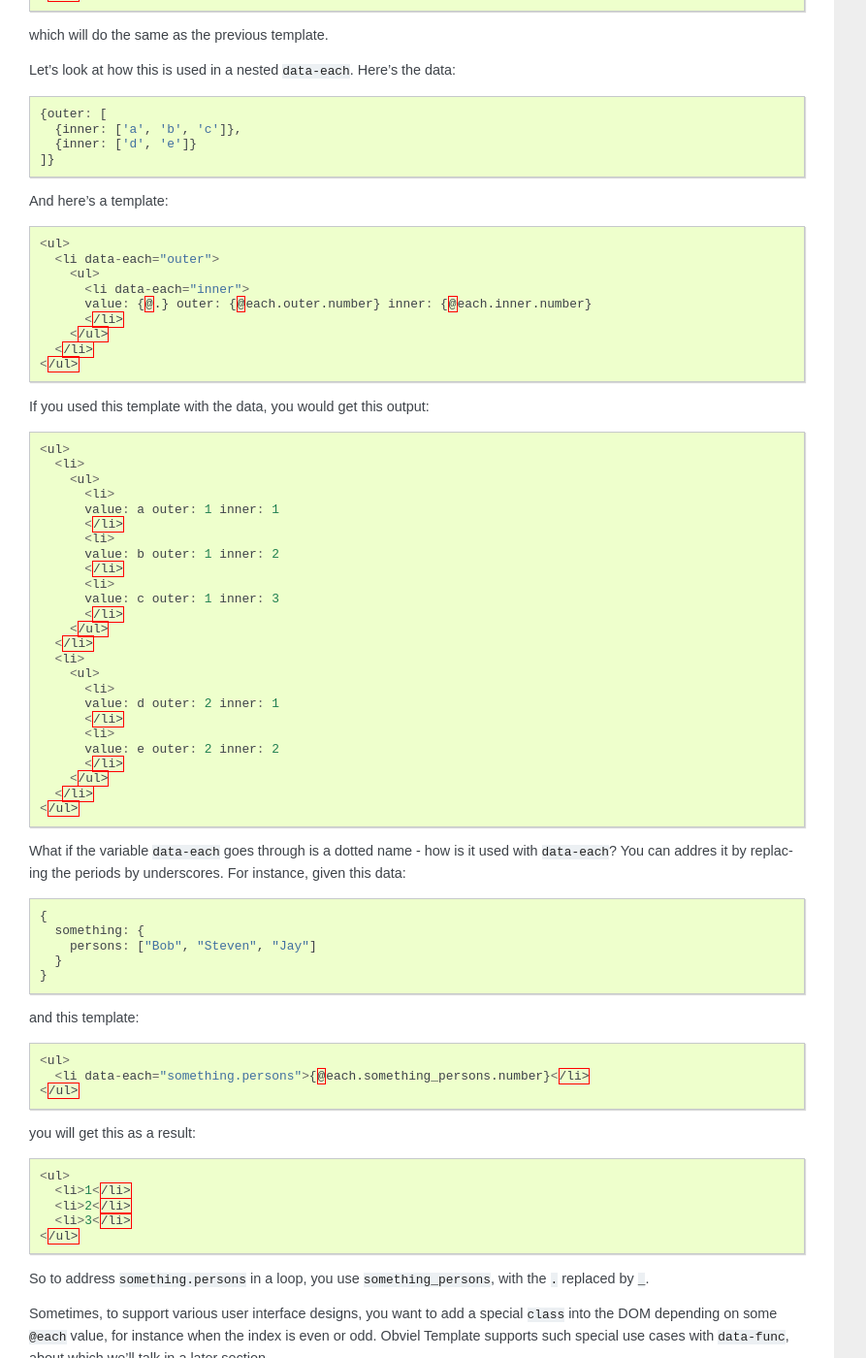
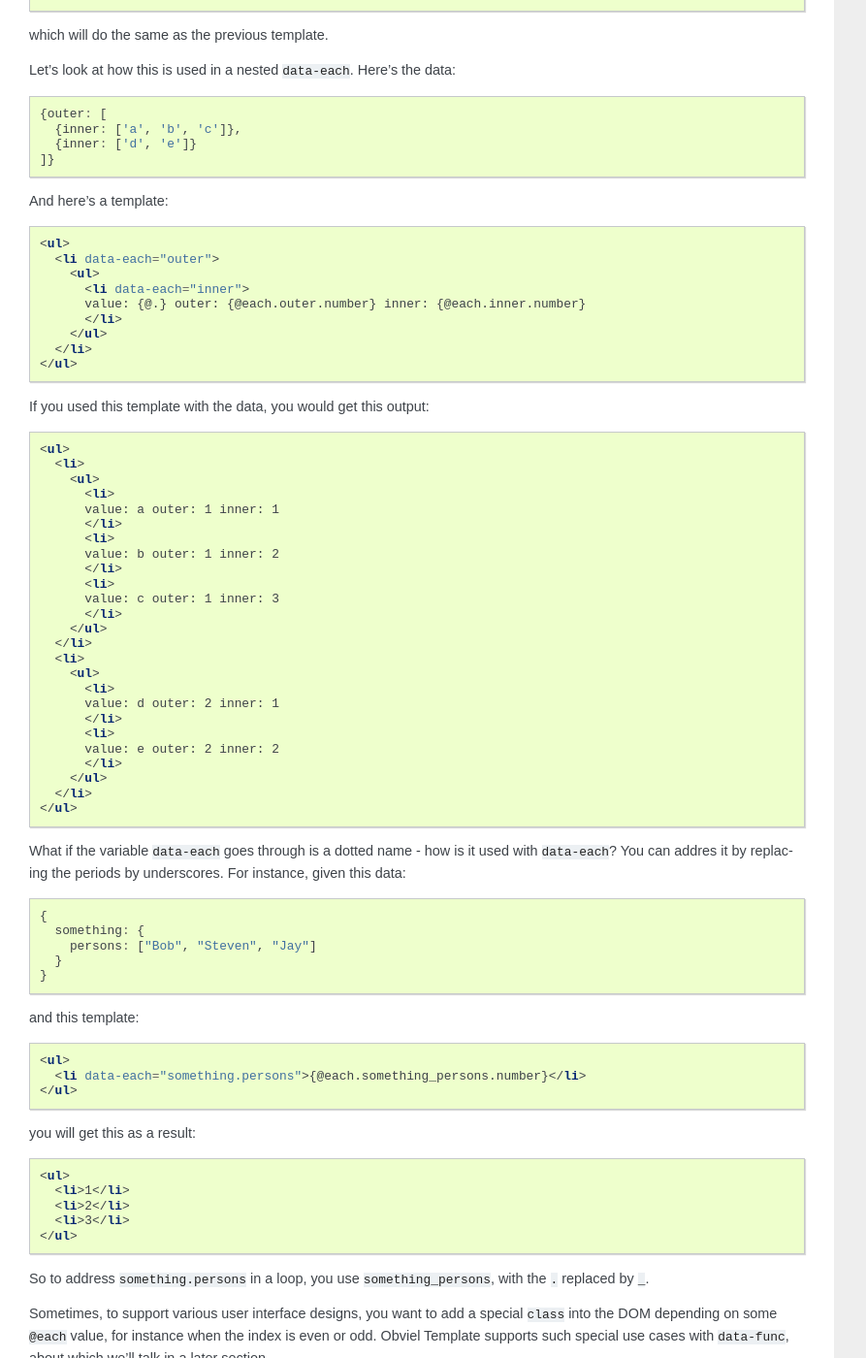
Before and after one commit to obviel/obviel, a Sphinx documentation site: the page built from doc/template.txt, in a window 1280 px wide and 1400 px high, scrolled down 5261 px. Shown: the whole window at 97% size, without its empty margins (0-893 px from the left). Built offline with Sphinx 7.4.7, drawn with Linux system fonts in a browser that asks for light colours; some of the changed text lies outside the part shown.

Commit message:
Syntax highlighting in template doc.

```diff
--- a/doc/template.txt
+++ b/doc/template.txt
@@ -33,7 +35,9 @@ in text. It looks like this::
   <p>{content}</p>
 
 If you combine that template with a JavaScript object with the
-following structure::
+following structure:
+
+.. code-block:: javascript
 
   {
     content: "Hello world!"
@@ -50,7 +54,9 @@ error and the template will fail with a ``RenderError`` exception.
 Dotted names in variables
 -------------------------
 
-Objects can be nested::
+Objects can be nested:
+
+.. code-block:: javascript
 
   {
     a: {
@@ -82,7 +88,9 @@ means "the current object". This can be useful for debugging
 templates: you can see what the current object is somewhere. The
 current object will be serialized to JSON into the rendered template.
 
-Consider this data::
+Consider this data:
+
+.. code-block:: javascript
 
   {
     title: "Foo"
@@ -106,7 +114,9 @@ Rendering the template with the data will result in this::
 -------------------------------
 
 You can change the object in which variables are found with the
-``data-with`` directive. Given the same nested structure as before::
+``data-with`` directive. Given the same nested structure as before:
+
+.. code-block:: javascript
 
   {
     a: {
@@ -165,7 +175,9 @@ Consider this template::
   <p data-if="person">Hello {person.name}!</p>
   <p data-if="!person">{person.name} is not present</p>
 
-Here's a data structure with ``person`` present::
+Here's a data structure with ``person`` present:
+
+.. code-block:: javascript
 
   {
     person: {
@@ -177,7 +189,9 @@ rendering the template will result in this::
 
   <p>Hello Evan!</p>
 
-but if you have a data structure without ``person`` present, such as this::
+but if you have a data structure without ``person`` present, such as this:
+
+.. code-block:: javascript
 
   {
 
@@ -191,7 +205,9 @@ the template will render like this::
 ----------------------------
 
 If you point to an array with ``data-each``, it will render each entry
-in the array into the DOM. So with a data structure like this::
+in the array into the DOM. So with a data structure like this:
+
+.. code-block:: javascript
 
   {
     persons: [
@@ -222,7 +238,9 @@ Note that ``data-each`` changes the scope (like
 variables are looked up to each entry in the array, one by one.
 
 If the array is empty, nothing will be rendered at all. So, this
-data::
+data:
+
+.. code-block:: javascript
 
   {
     persons: [
@@ -235,7 +253,9 @@ will result in this::
   </ul>
 
 You can use the special variable ``@.`` to render simple arrays where
-each item is not an object in itself. For instance::
+each item is not an object in itself. For instance:
+
+.. code-block:: javascript
 
   {
     persons: [
@@ -297,7 +317,9 @@ through, in this example ``persons``::
 
 which will do the same as the previous template.
 
-Let's look at how this is used in a nested ``data-each``. Here's the data::
+Let's look at how this is used in a nested ``data-each``. Here's the data:
+
+.. code-block:: javascript
 
   {outer: [
     {inner: ['a', 'b', 'c']},
@@ -346,7 +368,9 @@ If you used this template with the data, you would get this output::
 
 What if the variable ``data-each`` goes through is a dotted name - how
 is it used with ``data-each``? You can addres it by replacing the
-periods by underscores. For instance, given this data::
+periods by underscores. For instance, given this data:
+
+.. code-block:: javascript
 
   {
     something: {
@@ -381,7 +405,9 @@ Nested scoping
 --------------
 
 Values in outer scopes are available for variables in inner
-scopes. Consider this structure of objects::
+scopes. Consider this structure of objects:
+
+.. code-block:: javascript
 
   {
    a: {
@@ -405,7 +431,9 @@ In the scope ``a``, we can still access ``c`` and ``d`` (and even
  <p data-with="a">b in a in scope a: {a.a.b}</p>
 
 But if you redefine a name in an inner scope, you cannot access the
-value in the outer scope::
+value in the outer scope:
+
+.. code-block:: javascript
 
   {
     a: {
@@ -423,7 +451,9 @@ will therefore get you::
 ``data-view``
 -------------
 
-Consider the following data::
+Consider the following data:
+
+.. code-block:: javascript
 
   {
     greeting: "Hello",
@@ -446,7 +476,9 @@ This works. But we could also arrange our code so that we have a view
 for the ``person`` iface and use that instead. The advantage of that
 is that we could reuse this view in other places, and in addition we
 can use an Obviel view to hook up to events and so on. Let's consider
-a view::
+a view:
+
+.. code-block:: javascript
 
   obviel.view({
      iface: 'person',
@@ -467,7 +499,9 @@ The result is still the same::
 By using ``data-view``, you have made the outer template more generic.
 If the object indicated by the name ``who`` has another ``iface``, the
 template will still work unchanged. For example, here is a data
-structure where ``who`` is a robot::
+structure where ``who`` is a robot:
+
+.. code-block:: javascript
 
   {
     greeting: "Greetings",
@@ -477,7 +511,9 @@ structure where ``who`` is a robot::
     }
   }
 
-and this is a view for the iface ``robot``::
+and this is a view for the iface ``robot``:
+
+.. code-block:: javascript
 
   obviel.view({
      iface: 'robot',
@@ -493,13 +529,17 @@ when we render the data now, we get this::
   <p>Greetings <span>OVL-R 4711</span></p>
 
 in other words, if you add ``data-view`` to an element ``el`` to
-render object ``who``, Obviel Template will do the equivalent of this::
+render object ``who``, Obviel Template will do the equivalent of this:
+
+.. code-block:: javascript
 
   $(el).render(who);
 
 Sometimes you have multiple views for an ``iface``, distinguished by
 name. You can indicate the name used by ``data-view`` with a ``|``
-character. Here's another view for ``person`` with the name ``extended``::
+character. Here's another view for ``person`` with the name ``extended``:
+
+.. code-block:: javascript
 
   obviel.view({
      iface: 'person',
@@ -514,7 +554,9 @@ and here is how you refer to this ``extended`` view::
 
 By default, ``data-view`` looks up a view named ``default`` -- the default
 view name for Obviel. If you want to change the way templates look up
-views to use another view globally you can do so in JavaScript::
+views to use another view globally you can do so in JavaScript:
+
+.. code-block:: javascript
 
   obviel.template.set_default_view_name('summary');
 
@@ -533,7 +575,9 @@ Formatters
 
 Besides views to insert HTML, for text manipulation Obviel Template also
 supports formatters. Formatters can be registered globally with
-Obviel Template like this::
+Obviel Template like this:
+
+.. code-block:: javascript
 
   obviel.template.register_formatter('upper', function(value) {
      return value.toUpperCase();
@@ -544,7 +588,9 @@ string variable to upper case. Here's how we would use it in a template::
 
   <p>{foo|upper}</p>
 
-if we render this with the data structure::
+if we render this with the data structure:
+
+.. code-block:: javascript
 
   {foo: 'hello'}
 
@@ -598,7 +644,9 @@ So::
 
   Hello? <span data-unwrap="" data-if="again">HELLO?</span>
 
-with this data::
+with this data:
+
+.. code-block:: javascript
 
   { again: true }
 
@@ -606,7 +654,9 @@ will render like this::
 
   Hello? HELLO?
 
-and with ``again`` set to ``false``::
+and with ``again`` set to ``false``:
+
+.. code-block:: javascript
 
   {again: false}
 
@@ -701,7 +751,9 @@ generate multiple attributes from data::
 
   <a><span data-each="attributes" data-attr="{name}" data-value="{value}"/>{title}</a>
 
-That template, combined with this data::
+That template, combined with this data:
+
+.. code-block:: javascript
 
   {
     title: "Hello world",
@@ -724,7 +776,9 @@ true. This::
     <span data-attr="class" data-if="flag" data-value="{second}" />
   </div>
 
-combined with this data::
+combined with this data:
+
+.. code-block:: javascript
 
   {
     first: 'first',
@@ -736,7 +790,10 @@ will result in this output::
 
   <div class="first second"></div>
 
-but with this data::
+but with this data:
+
+
+.. code-block:: javascript
 
   {
     first: 'first',
@@ -798,7 +855,9 @@ Obviel Template functionality, because the template will probably be
 easier to understand.
 
 To see what ``data-func`` does, let's consider a simple (but pretty
-useless) case first. We register the func ``magic``::
+useless) case first. We register the func ``magic``:
+
+.. code-block:: javascript
 
   obviel.template.register_func('magic', function(el) {
      el.attr('magic', 'Magic!');
@@ -859,7 +918,9 @@ This would also allow us to generate the ``class`` attribute on the ``li``::
   </ul>
 
 This a reasonable solution. But it's still pretty verbose, and it's
-just so easy to express a rule like this in JavaScript with jQuery::
+just so easy to express a rule like this in JavaScript with jQuery:
+
+.. code-block:: javascript
 
   var evenodd = function(el, variable) {
      if (variable('@each.even')) {
@@ -871,7 +932,9 @@ just so easy to express a rule like this in JavaScript with jQuery::
 
 With ``data-func`` you can plug this functionality into template
 rendering.  First we need to register the useful function globally for
-our application::
+our application:
+
+.. code-block:: javascript
 
   obviel.template.register_func('evenodd', evenodd);
 
@@ -892,7 +955,9 @@ Or to use it to add the class to ``li`` directly::
   </ul>
 
 We can now also support more complex situations, where we don't want
-to add a ``class`` attribute on even or odd, but every third item::
+to add a ``class`` attribute on even or odd, but every third item:
+
+.. code-block:: javascript
 
   var everythird = function(el, variable) {
      if (variable('@each.index') % 3 === 0) {
```
Also changed, not shown: other parts of doc/template.txt (+3 -1 lines).
